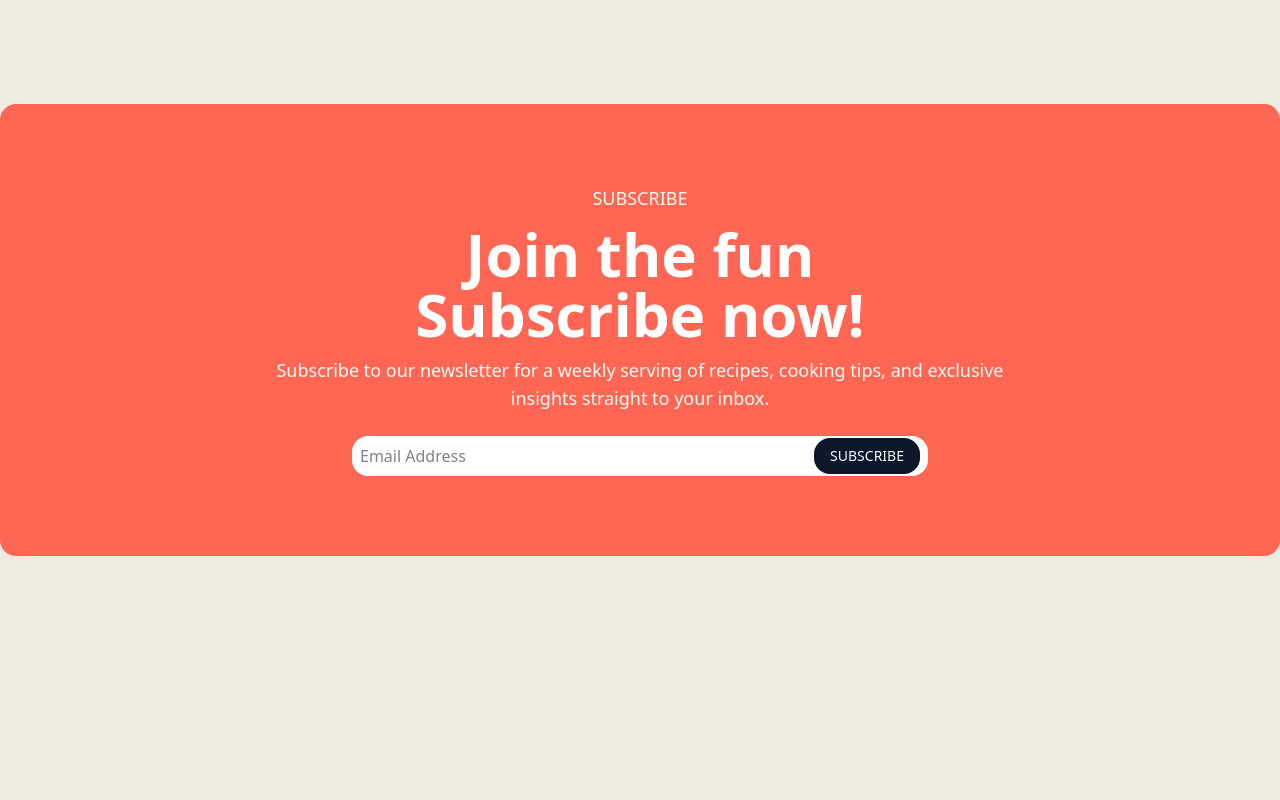
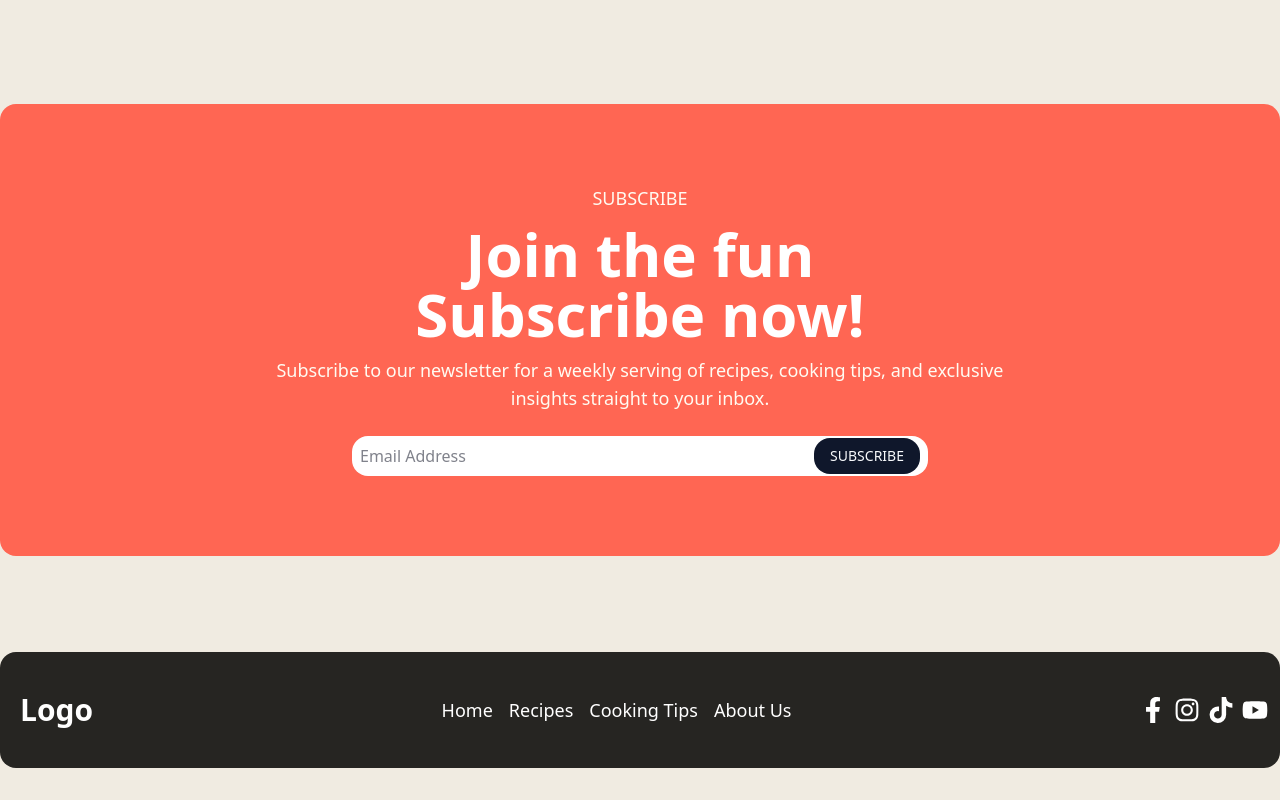
Before and after one commit to Elharfali8/project-09-taste-bite, a Next.js app: page / in a window 1280 px wide. Shown: the part 3548-4348 px from the top of the page. Before the commit the page ends 4168 px from the top, so only its background shows below. Built offline with nearby package versions, Linux system fonts and the light colour scheme.

Commit message:
Implement Footer

```diff
--- a/app/layout.tsx
+++ b/app/layout.tsx
@@ -2,6 +2,7 @@ import type { Metadata } from "next";
 import { Geist, Geist_Mono } from "next/font/google";
 import "./globals.css";
 import Header from "@/components/Header";
+import Footer from "@/components/Footer";
 
 const geistSans = Geist({
   variable: "--font-geist-sans",
@@ -30,6 +31,7 @@ export default function RootLayout({
       >
         <Header />
         {children}
+        <Footer />
       </body>
     </html>
   );
--- a/app/page.tsx
+++ b/app/page.tsx
@@ -1,6 +1,7 @@
 import AboutUs from '@/components/AboutUs'
 import Categories from '@/components/Categories'
 import Explore from '@/components/Explore'
+import Footer from '@/components/Footer'
 import Hero from '@/components/Hero'
 import Subscribe from '@/components/Subscribe'
 import React from 'react'
--- /dev/null
+++ b/components/Footer.tsx
@@ -0,0 +1,41 @@
+import { links } from '@/utils/links'
+import Link from 'next/link'
+import React from 'react'
+import { FaTiktok, FaInstagram, FaFacebookF, FaYoutube } from "react-icons/fa";
+
+
+const Footer = () => {
+  return (
+      <footer className='py-4 lg:py-8 px-2 lg:px-0 '>
+          <div className="container main-container bg-[#262522] py-4 lg:py-10 rounded-2xl ">
+              <div className='flex items-center flex-col md:flex-row justify-between px-2 !lg:px-4'>
+                <Link href='/' className='lg:pl-2 font-extrabold text-xl md:text-2xl lg:text-3xl text-white'>
+                    Logo
+                  </Link>
+                  <ul className='flex flex-wrap items-center gap-4 my-6 md:my-0'>
+                      {links.map((link) => {
+                          const { id, title, path } = link
+
+                          return (
+                              <li key={id}>
+                                  <Link href={path} className='text-white lg:text-lg capitalize font-medium hover:text-gray-400'>
+                                    {title}
+                                  </Link>
+                              </li>
+                          )
+                      })}
+                  </ul>
+
+                  <ul className='flex items-center gap-x-2'>
+                      <li><FaFacebookF color='white' size={26} /></li>
+                      <li><FaInstagram color='white' size={26} /></li>
+                      <li><FaTiktok color='white' size={26} /></li>
+                      <li><FaYoutube color='white' size={26} /></li>
+                  </ul>
+              </div>
+          </div>
+    </footer>
+  )
+}
+
+export default Footer
--- a/package.json
+++ b/package.json
@@ -16,6 +16,7 @@
     "next": "15.3.0",
     "react": "^19.0.0",
     "react-dom": "^19.0.0",
+    "react-icons": "^5.5.0",
     "tailwind-merge": "^3.2.0",
     "tw-animate-css": "^1.2.5"
   },
```
Also changed, not shown: 1 other file (tests, documents, lock files or other folders).
